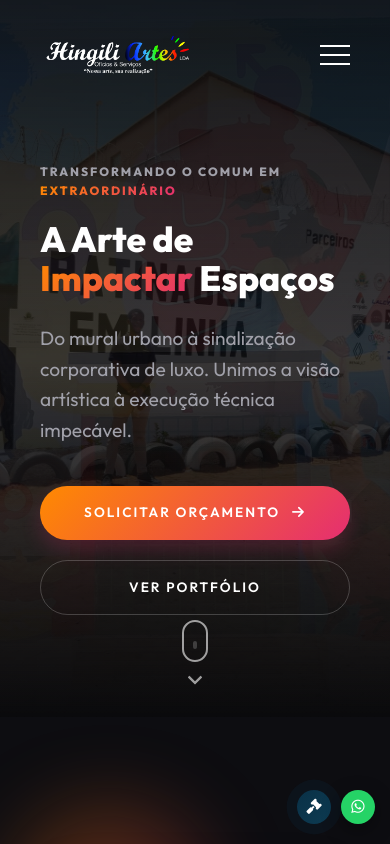
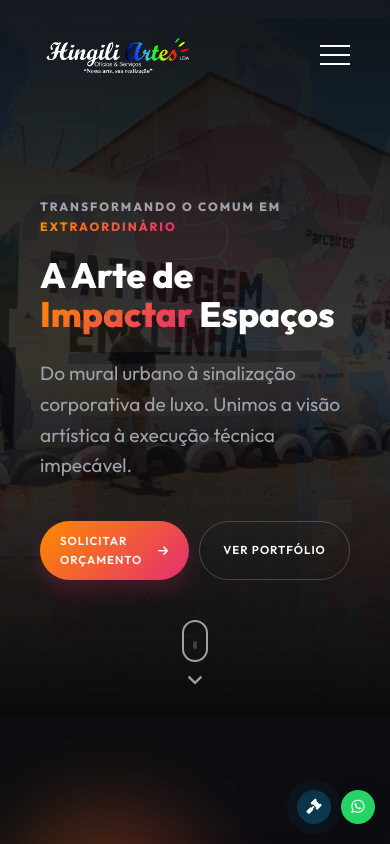
Before and after one commit to afonsoDomingos/hingiliarts, a Vue app in the folder frontend/: page / in a window 390 px wide. Shown: the top 844 px of the page. Built offline with nearby package versions, Linux system fonts and the light colour scheme; no server answers; a web font is replaced by a local one.

Commit message:
fix: reduce hero button size on mobile, display side by side

```diff
--- a/frontend/src/components/Hero.vue
+++ b/frontend/src/components/Hero.vue
@@ -143,8 +143,20 @@ onUnmounted(() => {
 
 @media (max-width: 600px) {
   .hero-btns {
-    flex-direction: column;
+    flex-direction: row;
+    flex-wrap: wrap;
+    gap: 10px;
     width: 100%;
+  }
+
+  .hero-btns .btn {
+    padding: 11px 20px;
+    font-size: 0.72rem;
+    letter-spacing: 1px;
+    gap: 8px;
+    flex: 1;
+    min-width: 0;
+    justify-content: center;
   }
 
   .hero-tag {
```
